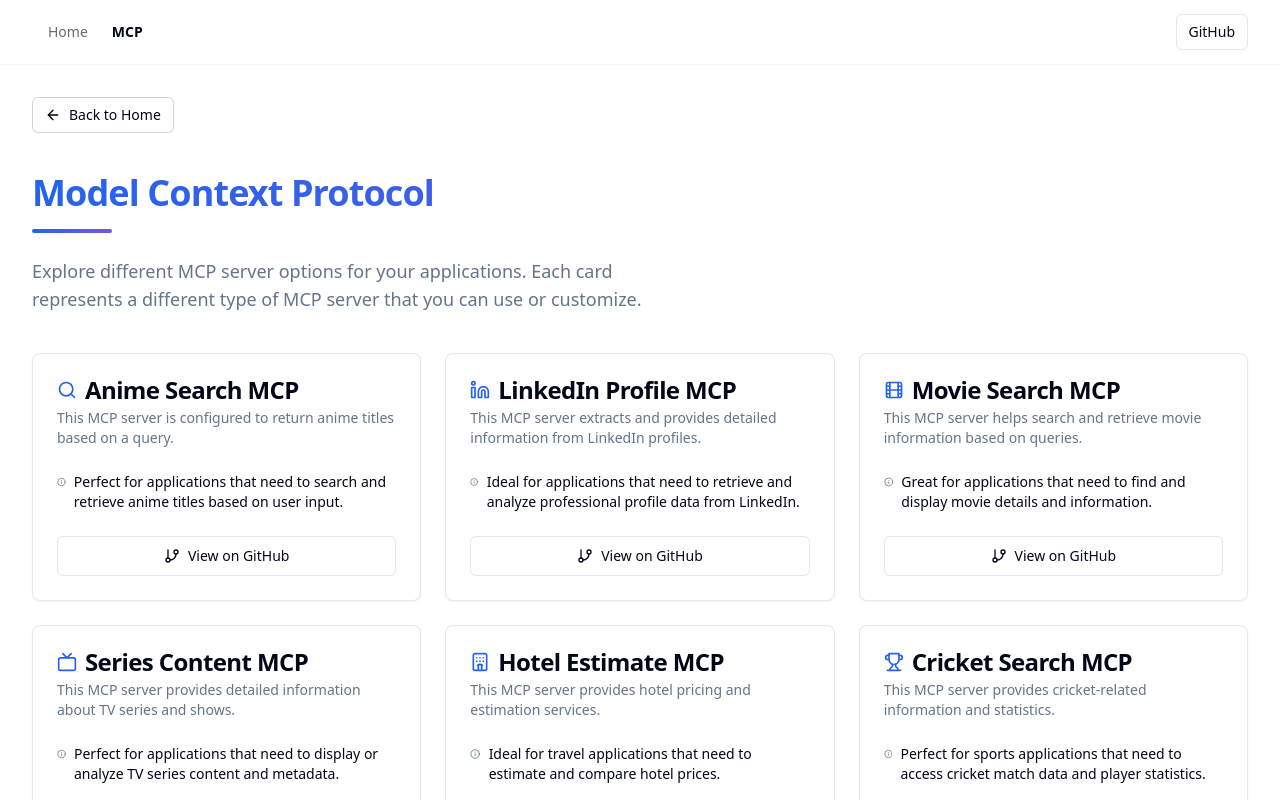
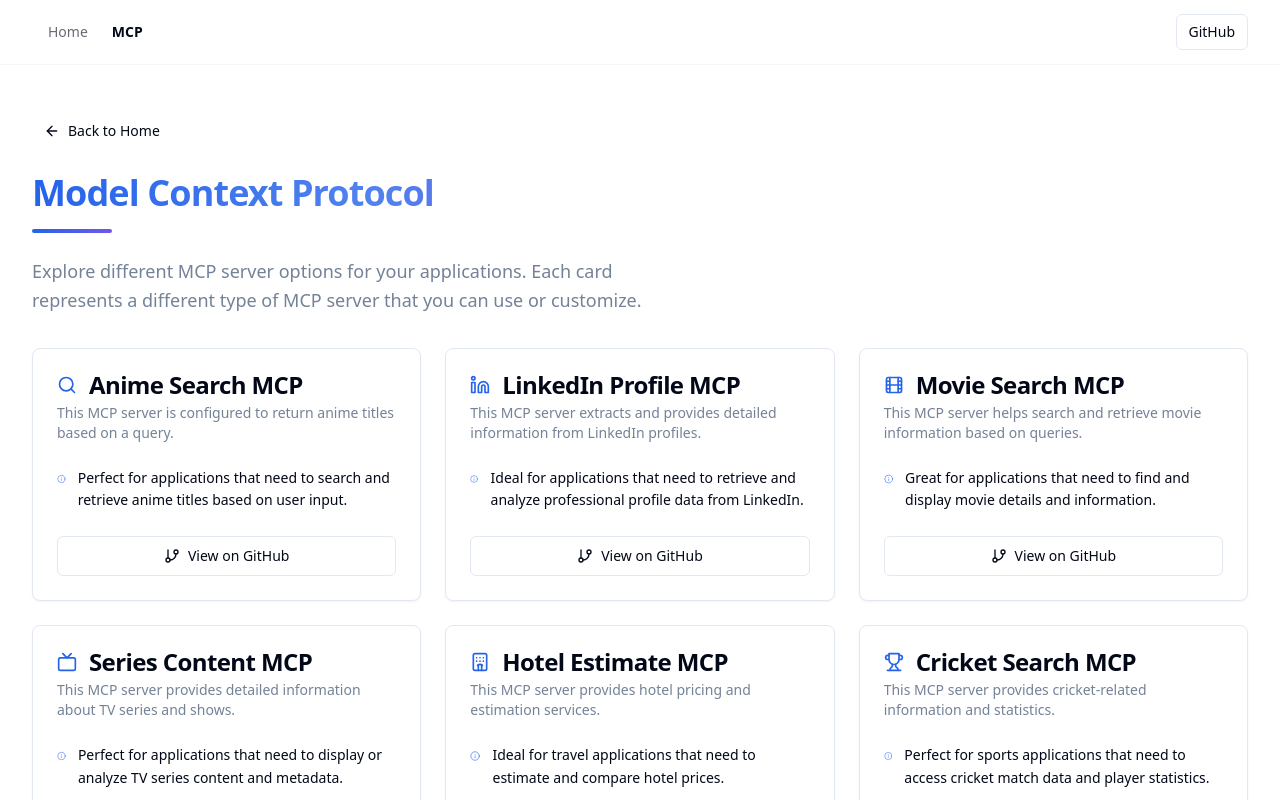
Before and after one commit to achuajays/mcp-python, a React (Vite) app: page /mcp in a window 1280 px wide. Shown: the top 800 px of the page. Built offline with nearby package versions, Linux system fonts and the light colour scheme.

Commit message:
Refactor: Improve UI of the application
This commit includes UI improvements across the application.

```diff
--- a/src/index.css
+++ b/src/index.css
@@ -1,4 +1,3 @@
-
 @tailwind base;
 @tailwind components;
 @tailwind utilities;
@@ -113,12 +112,42 @@
 
 @layer components {
   .gradient-text {
-    @apply bg-gradient-to-r from-mcp-blue to-mcp-purple bg-clip-text text-transparent;
+    @apply bg-gradient-to-r from-primary via-primary/80 to-secondary bg-clip-text text-transparent;
   }
 
   .code-block {
     @apply bg-mcp-gray rounded-lg p-4 overflow-x-auto text-sm font-mono my-4;
   }
+}
+
+@keyframes fadeIn {
+  from {
+    opacity: 0;
+    transform: translateY(10px);
+  }
+  to {
+    opacity: 1;
+    transform: translateY(0);
+  }
+}
+
+@keyframes slideIn {
+  from {
+    opacity: 0;
+    transform: translateX(-20px);
+  }
+  to {
+    opacity: 1;
+    transform: translateX(0);
+  }
+}
+
+.animate-fade-in {
+  animation: fadeIn 0.5s ease-out forwards;
+}
+
+.animate-slide-in {
+  animation: slideIn 0.5s ease-out forwards;
 }
 
 #root {
--- a/src/pages/Mcp.tsx
+++ b/src/pages/Mcp.tsx
@@ -1,3 +1,4 @@
+
 import { Link } from "react-router-dom";
 import { ExternalLink, FileText, Info, GitBranch, Search, Linkedin, ArrowLeft, Hotel, Film, Tv, Trophy, Gamepad, Quote, Stars, Youtube, Instagram, ShoppingCart, Watch, CloudSun } from "lucide-react";
 import { Button } from "@/components/ui/button";
@@ -39,23 +40,23 @@ const McpCard = ({
   };
 
   return (
-    <Card className="flex flex-col h-full transition-all hover:shadow-lg">
+    <Card className="flex flex-col h-full transition-all hover:shadow-lg hover:scale-[1.02] group">
       <CardHeader>
-        <CardTitle className="flex items-center gap-2">
+        <CardTitle className="flex items-center gap-3 group-hover:text-primary">
           {getIcon(name)}
           {name}
         </CardTitle>
-        <CardDescription>{description}</CardDescription>
+        <CardDescription className="text-muted-foreground/90">{description}</CardDescription>
       </CardHeader>
       <CardContent>
-        <div className="flex items-start gap-2 text-sm">
-          <Info className="h-4 w-4 mt-0.5 text-muted-foreground" />
-          <p>{use}</p>
+        <div className="flex items-start gap-3 text-sm">
+          <Info className="h-4 w-4 mt-1 text-primary/70" />
+          <p className="leading-relaxed">{use}</p>
         </div>
       </CardContent>
       <CardFooter className="mt-auto">
         <a href={githubLink} target="_blank" rel="noopener noreferrer" className="w-full">
-          <Button variant="outline" className="w-full flex items-center gap-2">
+          <Button variant="outline" className="w-full flex items-center gap-2 transition-colors hover:bg-primary/10 hover:text-primary">
             <GitBranch className="h-4 w-4" />
             <span>View on GitHub</span>
           </Button>
@@ -67,36 +68,42 @@ const McpCard = ({
 
 const Mcp = () => {
   return (
-    <div className="flex flex-col min-h-screen">
+    <div className="flex flex-col min-h-screen bg-background">
       <Header />
-      <div className="container py-8 max-w-screen-xl mx-auto flex-1">
-        <div className="flex flex-col gap-6">
-          <div className="flex items-center gap-2">
+      <div className="container py-12 max-w-screen-xl mx-auto flex-1">
+        <div className="flex flex-col gap-8">
+          <div className="flex flex-col md:flex-row items-start md:items-center justify-between gap-4">
+            <div>
               <Link to="/">
-              <Button variant="outline" size="sm" className="flex items-center gap-2 mb-4 border-muted-foreground/30 hover:border-primary/40 hover:bg-accent/80 transition-all">
+                <Button variant="ghost" size="sm" className="flex items-center gap-2 mb-6 hover:bg-accent/80 transition-all">
                   <ArrowLeft className="h-4 w-4" />
                   <span>Back to Home</span>
                 </Button>
               </Link>
-          </div>
-
-          <div className="mb-4">
-            <h1 className="text-4xl font-bold bg-gradient-to-r from-primary to-secondary bg-clip-text text-transparent mb-4">Model Context Protocol</h1>
+              <h1 className="text-4xl font-bold bg-gradient-to-r from-primary via-primary/80 to-secondary bg-clip-text text-transparent mb-4">
+                Model Context Protocol
+              </h1>
               <div className="h-1 w-20 bg-gradient-to-r from-primary to-secondary rounded-full mb-6"></div>
-            <p className="text-lg text-muted-foreground max-w-2xl">
+              <p className="text-lg text-muted-foreground/90 max-w-2xl leading-relaxed">
                 Explore different MCP server options for your applications. Each card represents a different type of MCP server that you can use or customize.
               </p>
             </div>
+          </div>
 
-          <div className={cn("grid gap-6", "grid-cols-1 md:grid-cols-2 lg:grid-cols-3")}>
-            {mcpData.mcpOptions.map(option => (
+          <div className={cn(
+            "grid gap-6",
+            "grid-cols-1 md:grid-cols-2 lg:grid-cols-3",
+            "animate-fade-in [&>*]:animate-slide-in"
+          )}>
+            {mcpData.mcpOptions.map((option, index) => (
+              <div key={option.name} style={{ animationDelay: `${index * 0.1}s` }}>
                 <McpCard
-                key={option.name}
                   name={option.name}
                   description={option.description}
                   use={option.use}
                   githubLink={option.githubLink}
                 />
+              </div>
             ))}
           </div>
         </div>
```
Lines whose indentation alone changed are shown as unchanged.
